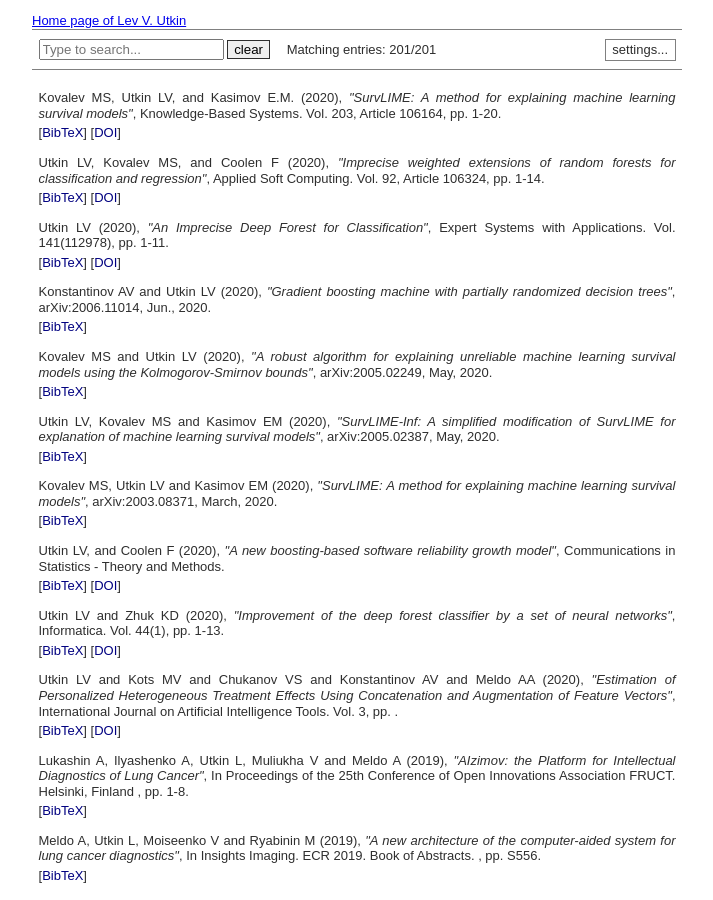
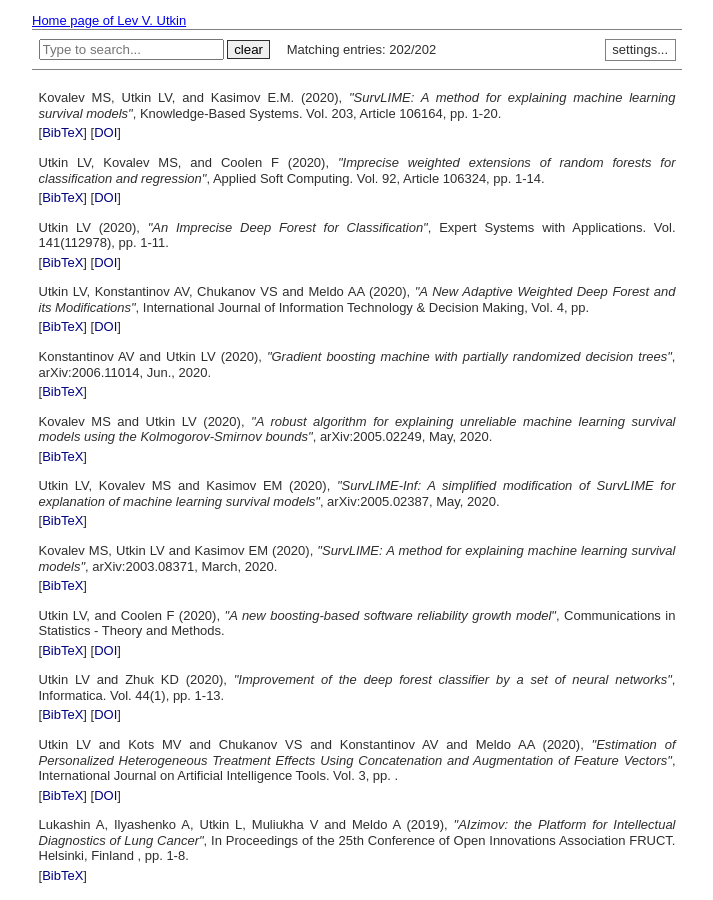
Before and after one commit to levutkin/levutkin.github.io, a Jekyll site: the page publications.html, which Jekyll copies as it is, in a window 1280 px wide and 900 px high. Shown: the whole window, without its empty margins (283-996 px from the left). Built offline with Jekyll 4.4.1, drawn with Linux system fonts in a browser that asks for light colours.

Commit message:
Update publications.html

```diff
--- a/publications.html
+++ b/publications.html
@@ -464,6 +464,23 @@
 }
 </pre></td>
 
+<tr id="Utkin-Konstantinov-etal-20" class="entry">
+	<td>Utkin LV, Konstantinov AV, Chukanov VS and Meldo AA (2020), <i>"A New Adaptive Weighted Deep Forest and its Modifications"</i>, International Journal of Information Technology & Decision Making, Vol. 4, pp.
+	<p class="infolinks"> [<a href="javascript:toggleInfo('Utkin-Konstantinov-etal-20','bibtex')">BibTeX</a>] [<a href="https://doi.org/10.1142/S0219622020500236" target="_blank">DOI</a>]</p>
+	</td>
+</tr>
+<tr id="bib_Utkin-Konstantinov-etal-20" class="bibtex noshow">
+<td><b>BibTeX</b>:
+<pre>
+@Article{Utkin-Konstantinov-etal-20,
+  author  = {L.V. Utkin and A.V. Konstantinov and V.S. Chukanov and A.A. Meldo},
+  journal = {International Journal of Information Technology \& Decision Making},
+  title   = {A New Adaptive Weighted Deep Forest and its Modifications},
+  year    = {2020},
+  doi     = {10.1142/S0219622020500236},
+}
+</pre></td>
+
 <tr id="Konstantinov-Utkin-20a" class="entry">
 	<td> Konstantinov AV and Utkin LV (2020), <i>"Gradient boosting machine with partially randomized decision trees"</i>, arXiv:2006.11014, Jun., 2020.
 	<p class="infolinks"> [<a href="javascript:toggleInfo('Konstantinov-Utkin-20a','bibtex')">BibTeX</a>]
```
